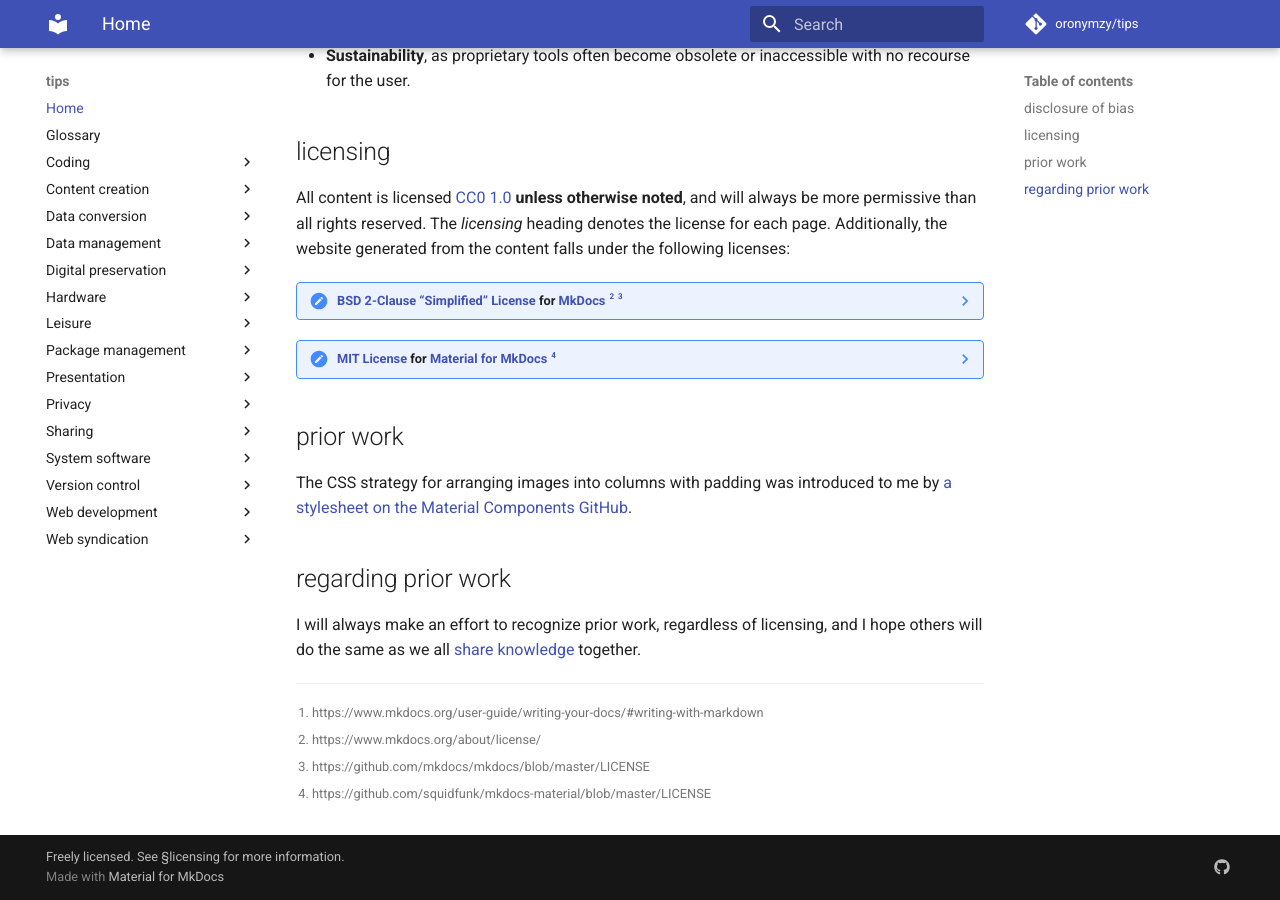
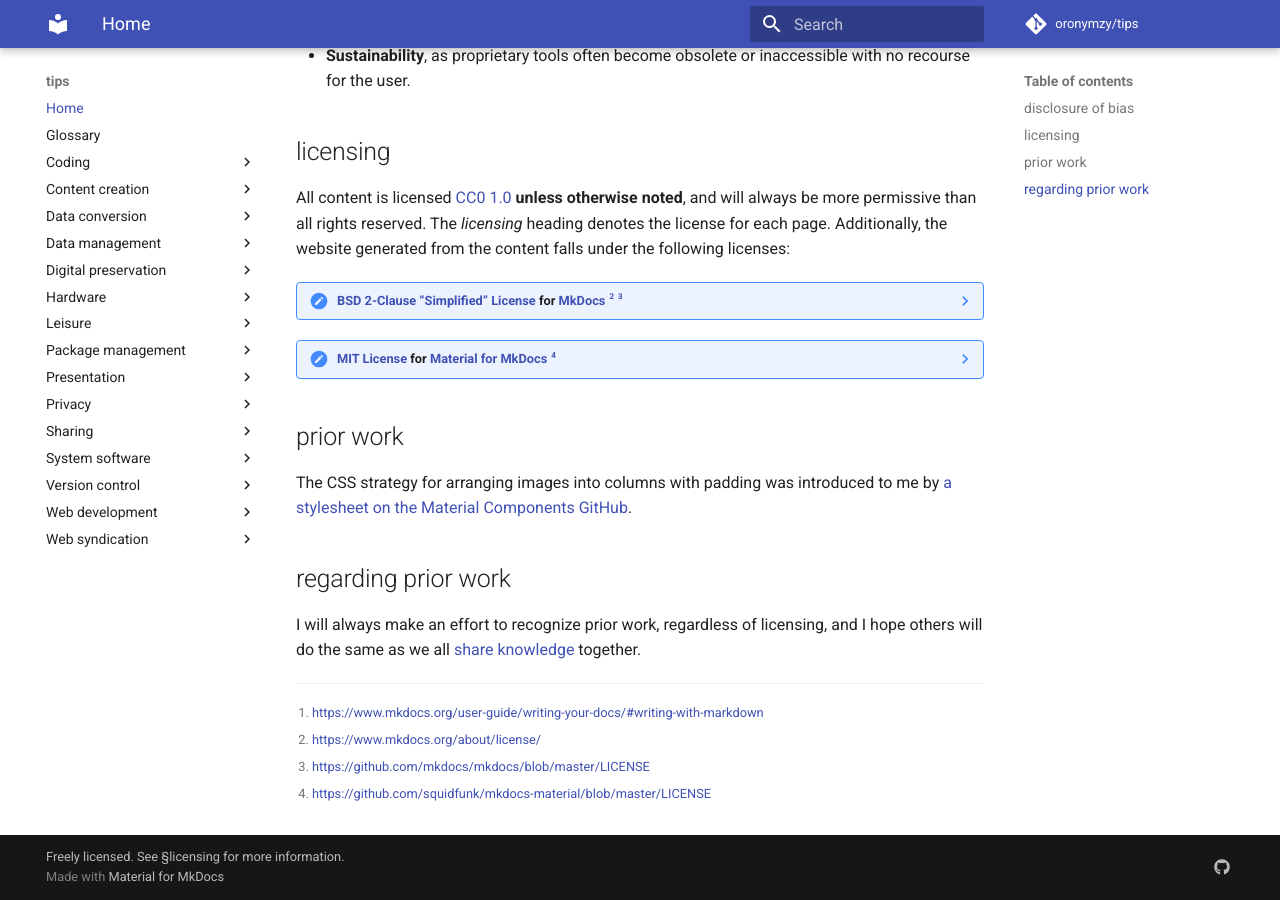
Before and after one commit to oronymzy/tips, an MkDocs documentation site: the page built from docs/README.md, in a window 1280 px wide and 900 px high, scrolled down 705 px. Built offline with MkDocs 1.6.1 and Material for MkDocs 9.7.7, drawn with Linux system fonts in a browser that asks for light colours; comment, search, counter and statistics services are not loaded.

Commit message:
Add automatic hyperlinks to footnotes

```diff
--- a/docs/README.md
+++ b/docs/README.md
@@ -76,7 +76,7 @@ The CSS strategy for arranging images into columns with padding was introduced t
 ## regarding prior work
 I will always make an effort to recognize prior work, regardless of licensing, and I hope others will do the same as we all [share knowledge](https://en.wikipedia.org/wiki/Knowledge_sharing) together.
 
-[^tips1]: https://www.mkdocs.org/user-guide/writing-your-docs/#writing-with-markdown
-[^tips2]: https://www.mkdocs.org/about/license/
-[^tips3]: https://github.com/mkdocs/mkdocs/blob/master/LICENSE
-[^tips4]: https://github.com/squidfunk/mkdocs-material/blob/master/LICENSE
+[^tips1]: <https://www.mkdocs.org/user-guide/writing-your-docs/#writing-with-markdown>
+[^tips2]: <https://www.mkdocs.org/about/license/>
+[^tips3]: <https://github.com/mkdocs/mkdocs/blob/master/LICENSE>
+[^tips4]: <https://github.com/squidfunk/mkdocs-material/blob/master/LICENSE>
```
